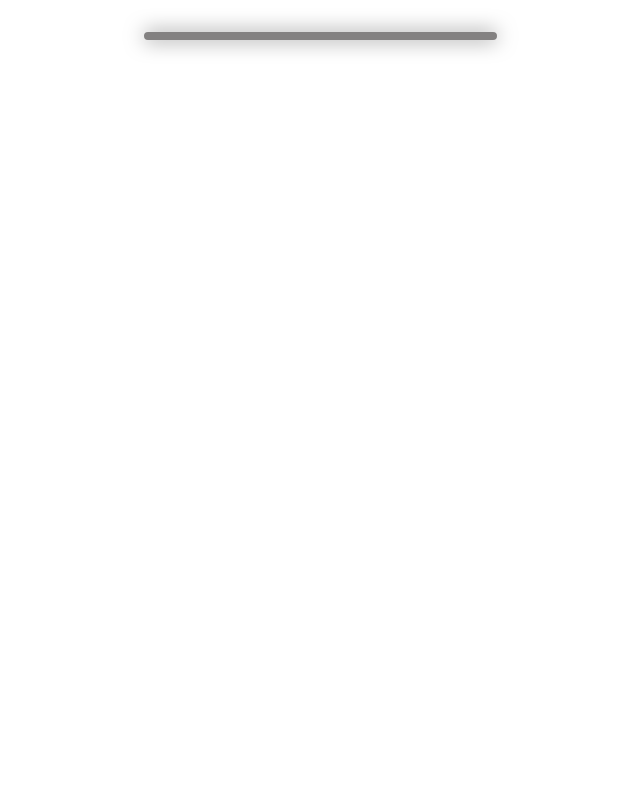
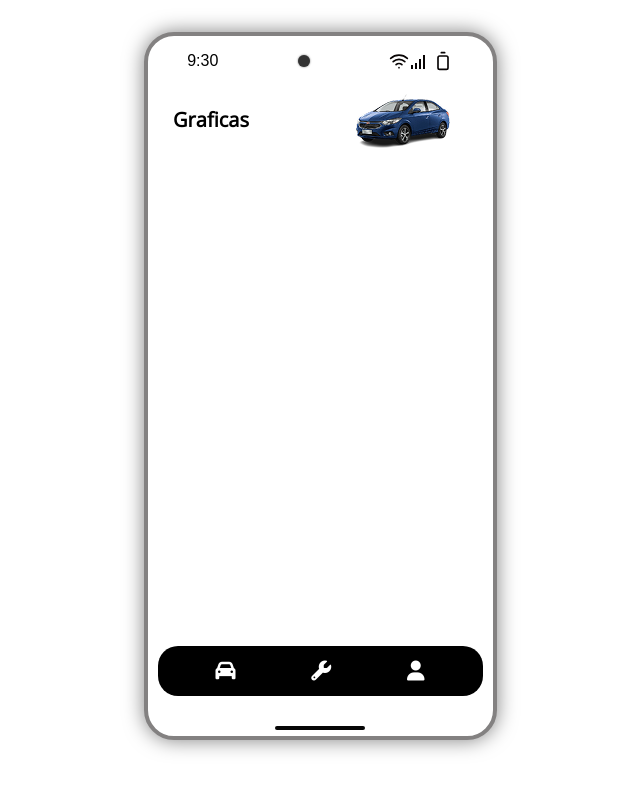
Before and after one commit to EfrenMV/Software-vue, a Vue app: page /graficas in a window 1280 px wide. Before the commit this address had no page. Shown: the top 792 px of the page, without its empty margins (320-960 px from the left). Built offline with nearby package versions, Linux system fonts and the light colour scheme.

Commit message:
Feak[Vista de graficas]
Se agrego la vista de las graficas en su comienso

```diff
--- a/src/router/index.js
+++ b/src/router/index.js
@@ -17,6 +17,10 @@ const routes = [
     name: 'vehiculos',
     component:() => import ('@/views/VehiculosView.vue')
   },
+   { path: '/graficas',
+    name: 'graficas',
+    component:() => import ('@/views/graficas.vue')
+  },
  ]
 
 const router = createRouter({
--- /dev/null
+++ b/src/views/graficas.vue
@@ -0,0 +1,48 @@
+<template>
+   <Header></Header>
+  <div class="ejemploMenu">
+  <div class="box">
+   <div class="box_img">
+        <p style="color: black;">Graficas</p>
+        <img src="../components/icons/vehiculo.png" alt="perfil" />
+    </div>
+
+  </div>
+
+  <Menu></Menu>
+
+
+  </div>
+</template>
+
+<script setup>
+import Menu from '@/components/Menu.vue'
+import Header from '@/components/Header.vue'
+
+</script>
+
+<style setup>
+.box_img{
+  justify-content: center;
+  display: flex;
+  gap: 90px;
+}
+
+.box_img p{
+    font-weight: bold;
+    font-family: "Open Sans";
+    font-size: 20px;
+}
+
+.ejemploMenu{
+    width: 345px;
+    height: 6500px;
+  }
+
+  .box{
+    width: 100%;
+    height: 560px;
+    }
+
+
+</style>
--- a/src/views/usuario.vue
+++ b/src/views/usuario.vue
@@ -112,6 +112,10 @@ import Header from '@/components/Header.vue'
     border-radius: 30px;
   }
 
+  .btnSave:hover{
+    cursor: pointer;
+  }
+
   .btnPerfil{
     padding: 8px 40px;
     margin: 60px 0;
```
Also changed, not shown: src/components/icons/vehiculo.png (added).
